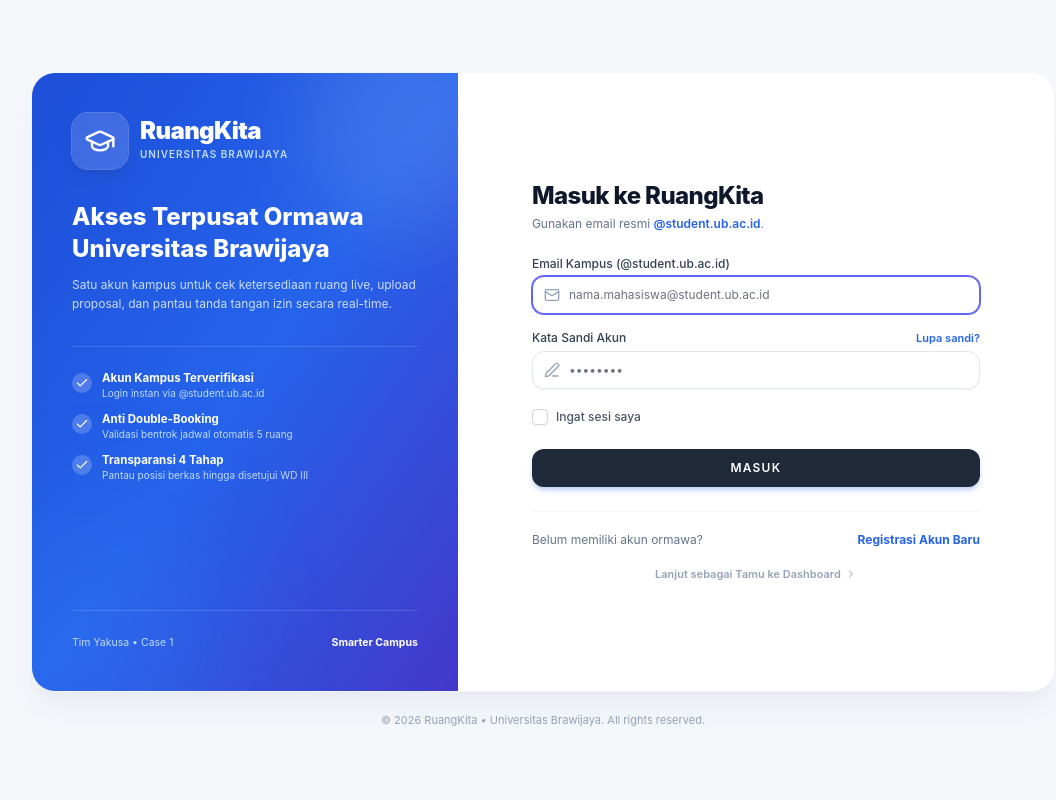
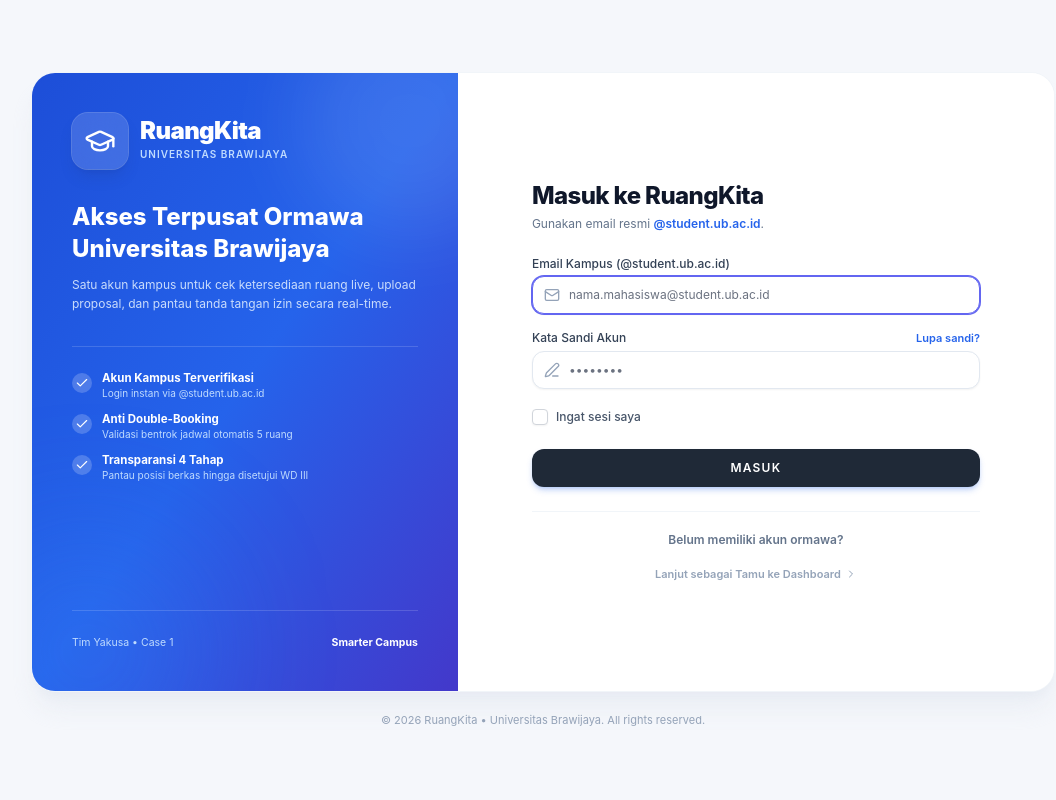
Before and after one commit to Zenqirtz/RuangKita, a Laravel app: page /login in a window 1280 px wide. Shown: the whole page, without its empty margins (97-1153 px from the left). Run offline with Laravel 12, Linux system fonts and the light colour scheme; data that the repository does not hold is empty; style sheets or scripts are compiled from the project's sources; some libraries are stand-ins or nearby versions; some web fonts are replaced.

Commit message:
refactor: make 'Belum memiliki akun ormawa?' direct registration link

```diff
--- a/resources/js/Pages/Auth/Login.jsx
+++ b/resources/js/Pages/Auth/Login.jsx
@@ -125,13 +125,12 @@ export default function Login({ status, canResetPassword }) {
 
             </form>
 
-            <div className="mt-6 pt-5 border-t border-slate-100 flex flex-col sm:flex-row items-center justify-between gap-2 text-xs text-slate-500">
-                <span>Belum memiliki akun ormawa?</span>
+            <div className="mt-6 pt-5 border-t border-slate-100 text-center text-xs text-slate-500">
                 <Link
                     href={route('register')}
-                    className="font-bold text-blue-600 hover:text-blue-700"
+                    className="font-semibold text-slate-500 hover:text-blue-600 transition-colors"
                 >
-                    Registrasi Akun Baru
+                    Belum memiliki akun ormawa?
                 </Link>
             </div>
 
```
